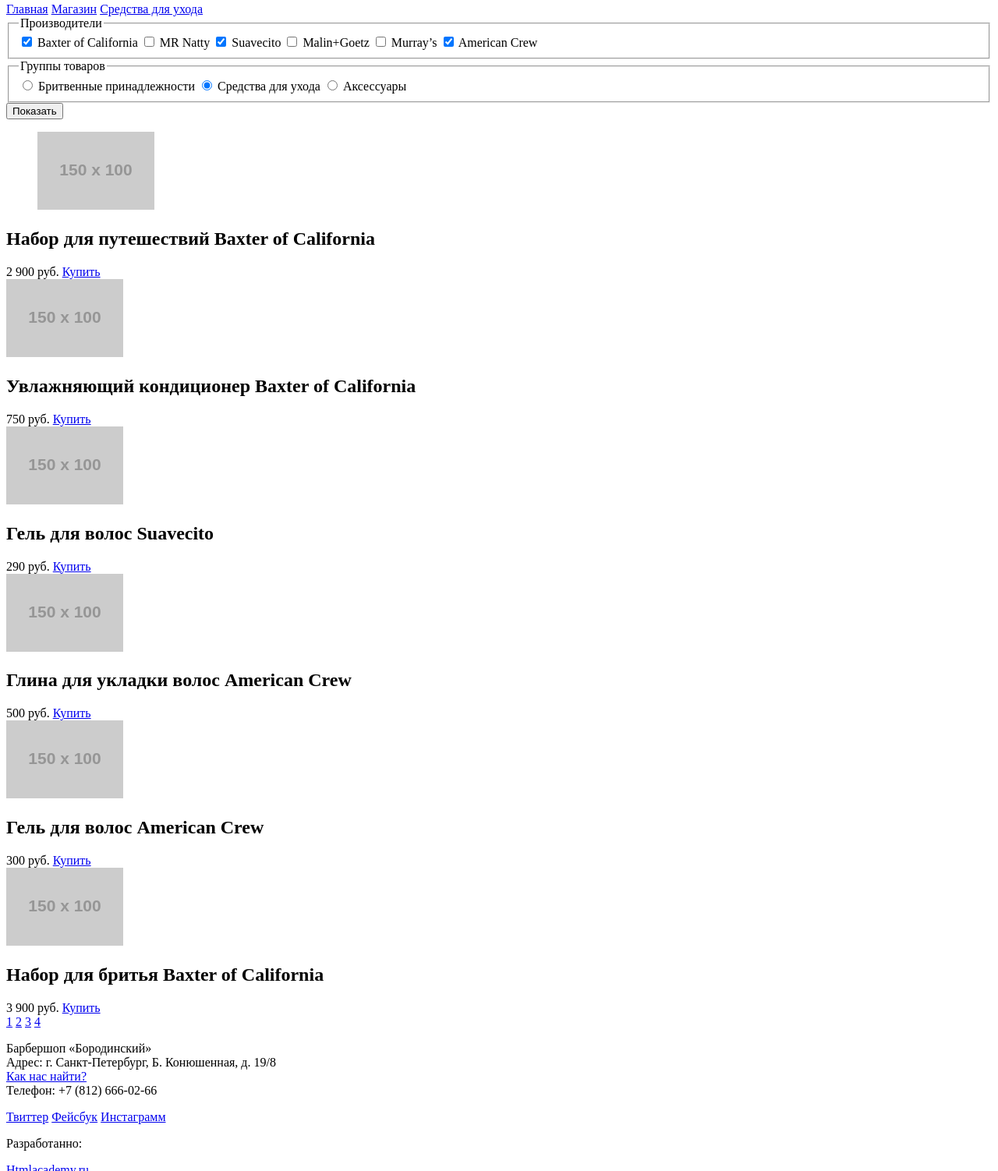
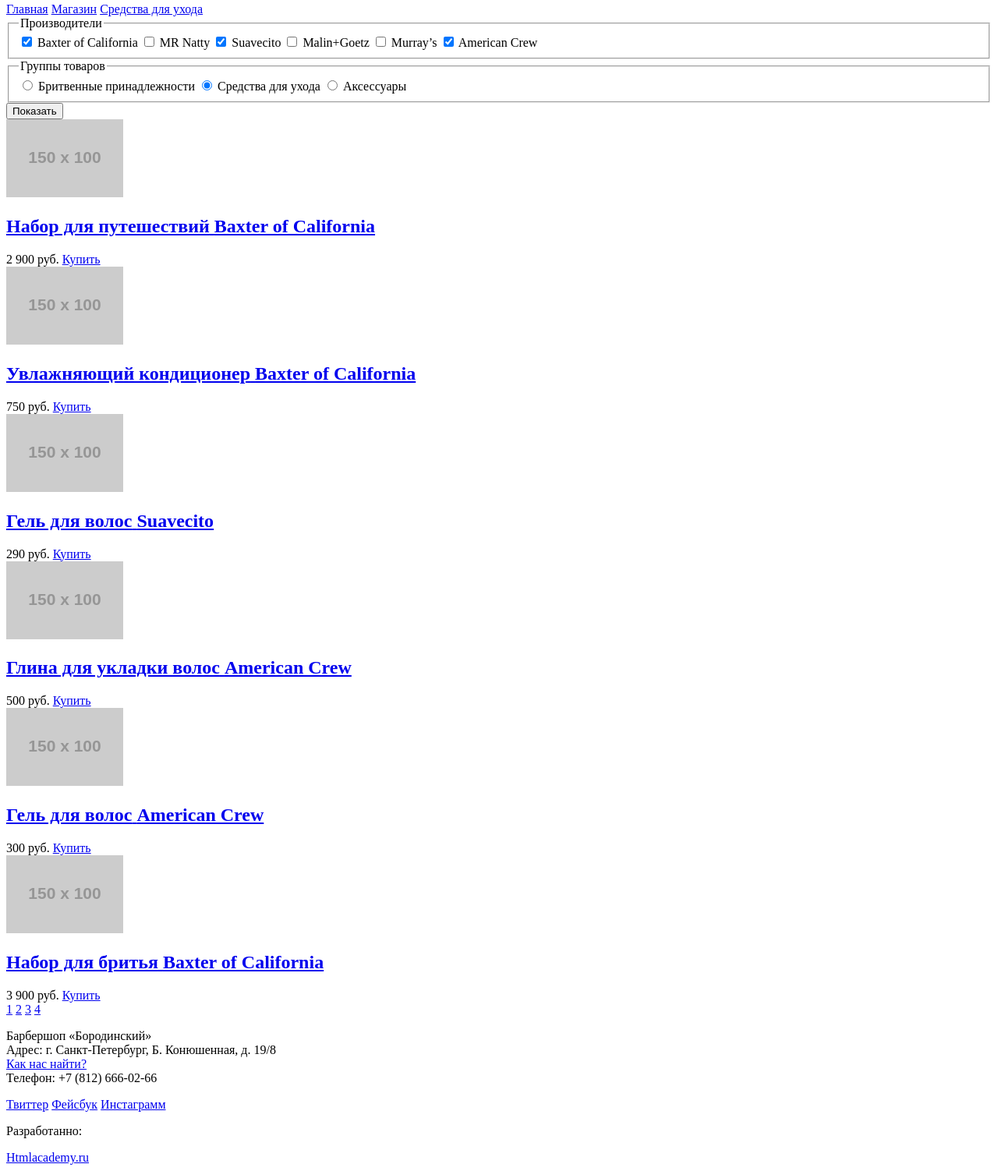
Before and after one commit to IntellectualSpecialist/166397-barbershop, a plain HTML site: page catalog.html in a window 1280 px wide. Shown: the part 243-1745 px from the top of the page at 78% size. Drawn offline with Linux system fonts and the light colour scheme; placeholder pictures from the web are drawn by us.

Commit message:
Поменял catalog и catalog-item
изменил разметку блоков товаров в catalog и разметку галереи в
catalog-item

```diff
--- a/catalog.html
+++ b/catalog.html
@@ -5,6 +5,7 @@
     <title>HTML Academy: Барбершоп</title>
   </head>
   <body>
+
     <header class="main-header">
       <div class="container">
         <nav class="main-navigation">
@@ -24,7 +25,7 @@
     </header>
 
     <main class="container">
-      <h1 class="main-title">Средства для ухода</h1>
+      <h1 class="page-title">Средства для ухода</h1>
       <div class="breadcrumbs">
         <a href="index.html">Главная</a>
         <a href="#">Магазин</a>
@@ -71,65 +72,89 @@
 
 
       <div class="items">
-        <section class="item-block">
-          <figure><a href="catalog-item.html"><img src="http://placehold.it/150x100"></a></figure>
+        <article class="item-block">
+          <a href="catalog-item.html"><img src="http://placehold.it/150x100"></a>
           <h2>
-            <span class="name">Набор для путешествий</span>
+            <a href="#">
+              <span class="category">Набор для путешествий</span>
               <span class="producer">Baxter of California</span>
+            </a>
           </h2>
+          <div class="buy">
             <span>2 900 руб.</span>
             <a clss="btn" href="#">Купить</a>
-        </section>
+          </div>
+        </article>
 
-         <section class="item-block">
+         <article class="item-block">
           <a href="#"><img src="http://placehold.it/150x100"></a>
           <h2>
-            <span class="name">Увлажняющий кондиционер</span>
+            <a href="#">
+              <span class="category">Увлажняющий кондиционер</span>
               <span class="producer">Baxter of California</span>
+            </a>
           </h2>
+          <div class="buy">
             <span>750 руб.</span>
             <a clss="btn" href="#">Купить</a>
-        </section>
+          </div>
+        </article>
 
-         <section class="item-block">
+         <article class="item-block">
           <a href="#"><img src="http://placehold.it/150x100"></a>
           <h2>
-            <span class="name">Гель для волос</span>
+            <a href="#">
+              <span class="category">Гель для волос</span>
               <span class="producer">Suavecito</span>
+            </a>
           </h2>
+          <div class="buy">
             <span>290 руб.</span>
             <a clss="btn" href="#">Купить</a>
-        </section>
+          </div>
+        </article>
 
-         <section class="item-block">
+         <article class="item-block">
           <a href="#"><img src="http://placehold.it/150x100"></a>
           <h2>
-            <span class="name">Глина для укладки волос</span>
+            <a href="#">
+              <span class="category">Глина для укладки волос</span>
               <span class="producer">American Crew</span>
+            </a>
           </h2>
+          <div class="buy">
             <span>500 руб.</span>
             <a clss="btn" href="#">Купить</a>
-        </section>
+          </div>
+        </article>
 
-         <section class="item-block">
+         <article class="item-block">
           <a href="#"><img src="http://placehold.it/150x100"></a>
           <h2>
-            <span class="name">Гель для волос</span>
+            <a href="#">
+              <span class="category">Гель для волос</span>
               <span class="producer">American Crew</span>
+            </a>
           </h2>
+          <div class="buy">
             <span>300 руб.</span>
             <a clss="btn" href="#">Купить</a>
-        </section>
+          </div>
+        </article>
 
-         <section class="item-block">
+         <article class="item-block">
           <a href="#"><img src="http://placehold.it/150x100"></a>
           <h2>
-            <span class="name">Набор для бритья</span>
+            <a href="#">
+              <span class="category">Набор для бритья</span>
               <span class="producer">Baxter of California</span>
+            </a>
           </h2>
+          <div class="buy">
             <span>3 900 руб.</span>
             <a clss="btn" href="#">Купить</a>
-        </section>
+          </div>
+        </article>
 
       </div>
 
@@ -141,6 +166,7 @@
       </div>
 
     </main>
+
 
     <footer class="main-footer">
       <div class="container">
```
Also changed, not shown: catalog-item.html (+15 -11 lines). Lines whose indentation alone changed are shown as unchanged.
